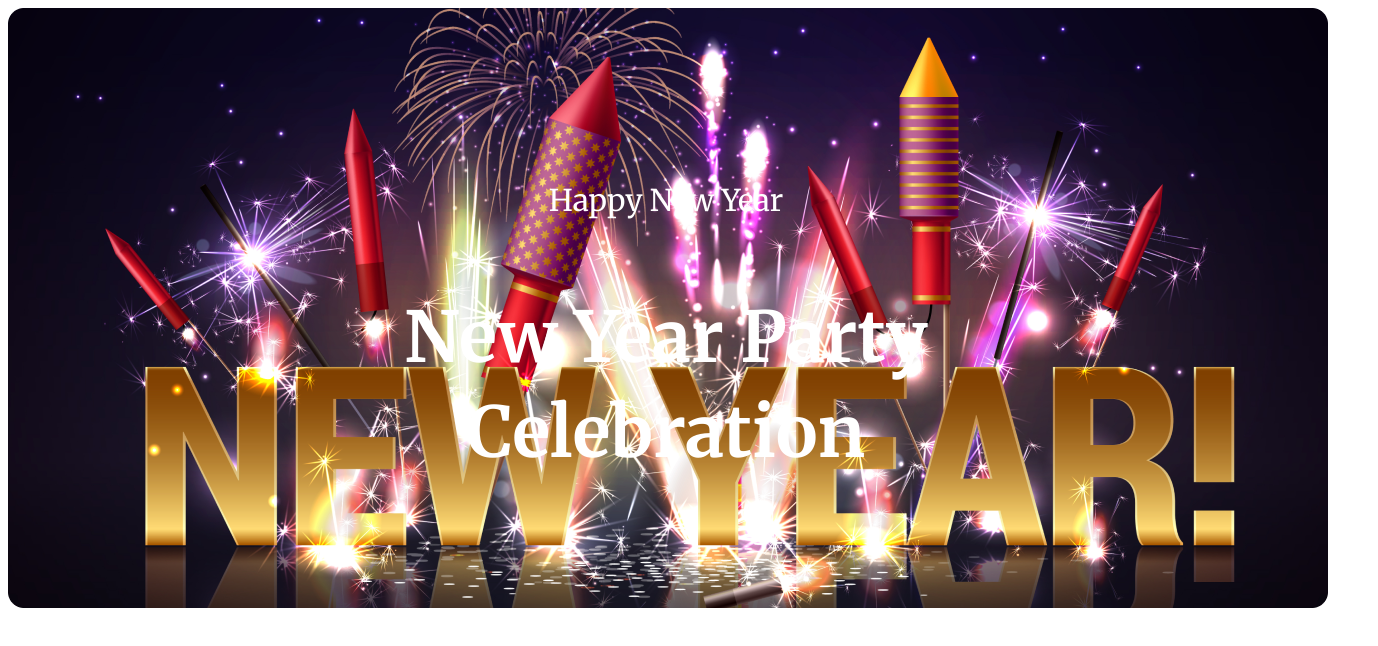
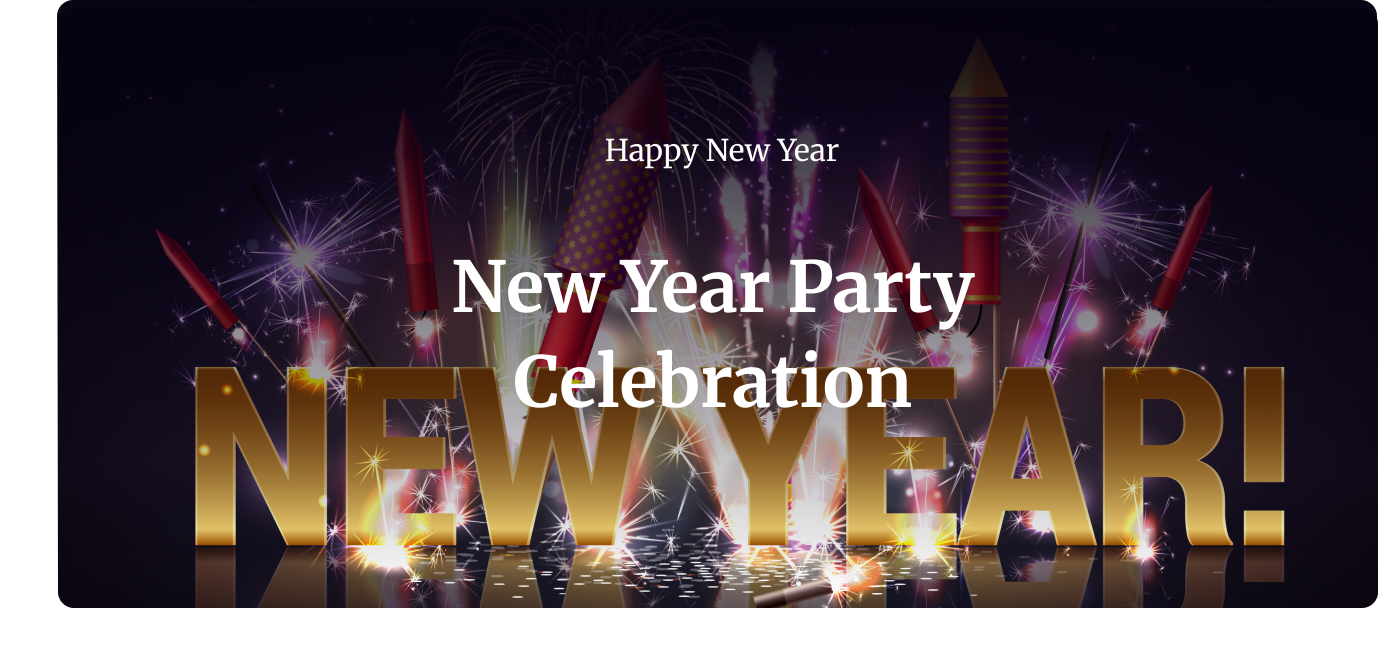
Before and after one commit to mdabualam/B9A1-new-year, a plain HTML site: page index.html in a window 1280 px wide. Shown: the whole page, 1378 px wide, since content can reach past the window. Drawn offline with Linux system fonts and the light colour scheme.

Commit message:
greeting banner added

```diff
--- a/index.html
+++ b/index.html
@@ -21,7 +21,7 @@
                 <div class="banner-greeting">
                     <p>Happy New Year</p>
                 </div  >
-                <div class="banner-celebaration">
+                <div class="banner-celebration">
                     <h3>New Year Party Celebration</h3>
                 </div>
             </div>
--- a/styles/new_year.css
+++ b/styles/new_year.css
@@ -6,30 +6,46 @@ body {
 
 /* banner style */
 
+.banner-image{
+    width: 1320px;
+    height: 600px;
+    margin-left: 50px;
+    margin-right: 50px;
+
+
+}
+
 .banner-text {
+    /* Rectangle 15 */
     position: absolute;
-    width: 732px;
-    height: 100px;
-    left: 300px;
-    right: -227px;
-    top: 150px;
-
+    width: 1320px;
+    height: 600px;
+    left: 57px;
+    top: 0px;
+    bottom: 50px;
+    border-radius: 16px;
+    background: linear-gradient(180.00deg, rgb(7, 2, 17),rgba(7, 2, 17, 0) 100%);
 }
 
 .banner-greeting {
     /* Happy New Year Font layout */
 
     color: rgb(255, 255, 255);
+    margin-top: 130px;
+    margin-left: 10px;
     font-size: 30px;
     font-weight: 400;
     line-height: 40px;
     text-align: center;
 }
 
-.banner-celebaration {
+.banner-celebration {
 
     /* Font layout-Celebration */
     color: rgb(255, 255, 255);
+    width: 632px;
+    /* margin-top: 30px; */
+    margin-left: 340px;
     font-size: 60px;
     font-weight: 900;
     line-height: 95px;
```
